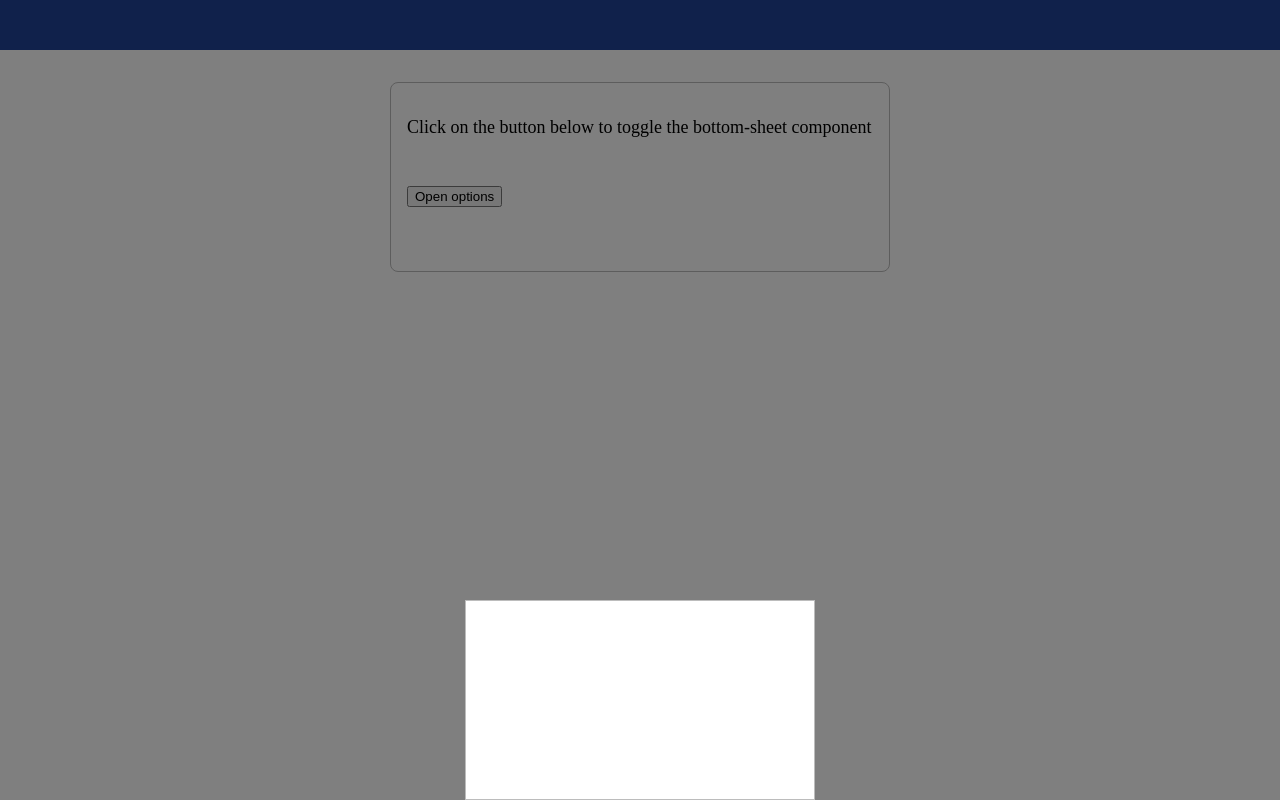
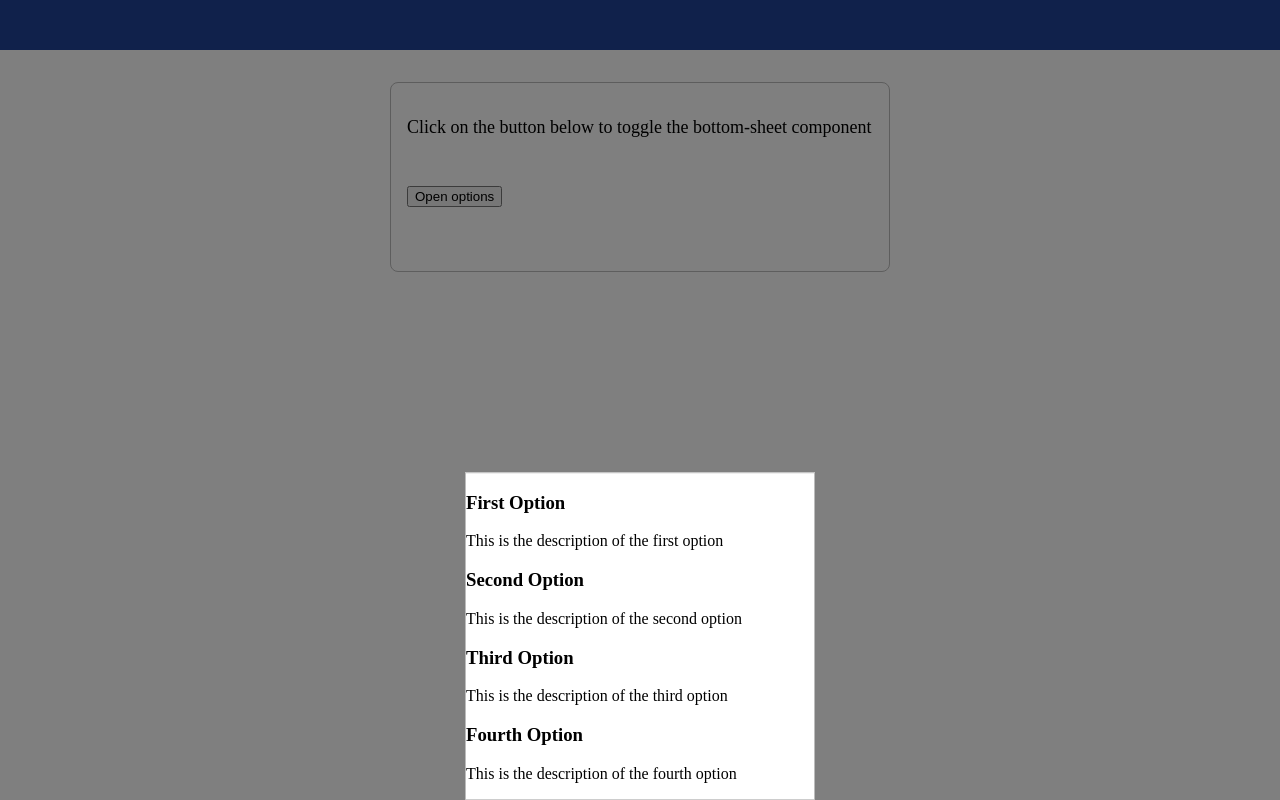
Before and after one commit to abhilashAntony/Reusable-Components, an Angular app: page /bottom-sheet in a window 1280 px wide. Both pictures are taken after a click on the button "Open options". Built offline with nearby package versions, Linux system fonts and the light colour scheme.

Commit message:
Passed fetched text content to bottom-sheet component

```diff
--- a/src/app/app.module.ts
+++ b/src/app/app.module.ts
@@ -3,12 +3,14 @@ import { BrowserModule } from '@angular/platform-browser';
 import { BrowserAnimationsModule } from '@angular/platform-browser/animations'
 
 import { AppRoutingModule } from './app-routing.module';
+import { HttpClientModule } from '@angular/common/http';
 import { AppComponent } from './app.component';
 
 
 import { MainPageComponent } from './main-page/main-page.component';
 import { MainNavigationComponent } from './main-navigation/main-navigation.component';
 import { FormsModule } from '@angular/forms';
+
 
 import { ClickTriggerDirective } from './shared-directives/click-trigger/click-trigger.directive';
 import { CountDownTimerComponent } from './resusable-pages/count-down-timer/count-down-timer.component';
@@ -31,7 +33,8 @@ import { ContentPageComponent } from './resusable-pages/content-page/content-pag
     BrowserModule,
     BrowserAnimationsModule,
     AppRoutingModule,
-    FormsModule
+    FormsModule,
+    HttpClientModule
   ],
   providers: [],
   bootstrap: [AppComponent]
--- /dev/null
+++ b/src/app/interfaces/content-data.ts
@@ -0,0 +1,4 @@
+export interface ContentData {
+    text: string;
+    description: string;
+}
--- /dev/null
+++ b/src/app/interfaces/content-response.ts
@@ -0,0 +1,5 @@
+import { ContentData } from "./content-data";
+
+export interface ContentResponse {
+    result: Array<ContentData>;
+}
--- a/src/app/resusable-pages/bottom-sheet/bottom-sheet.component.html
+++ b/src/app/resusable-pages/bottom-sheet/bottom-sheet.component.html
@@ -1,7 +1,13 @@
 <div class="bottom-sheet--overlay" [@bottomSheetOverlayLoad]="pageState"
-    (@bottomSheetOverlayLoad.done)="onAnimationEvent($event)"
-    (click)="closePage()"></div>
+  (@bottomSheetOverlayLoad.done)="onAnimationEvent($event)" (click)="closePage()"></div>
 <ng-container *ngTemplateOutlet="bottomSheetRef"></ng-container>
 <ng-template #bottomSheetRef>
-  <div class="bottom-sheet__element" [@bottomSheetLoad]="pageState"></div>
+  <div class="bottom-sheet__element" [@bottomSheetLoad]="pageState">
+    <ng-container *ngIf="bottomSheetContent">
+      <div class="bottom-sheet__element__content" *ngFor="let sheetContent of bottomSheetContent">
+        <h3>{{ sheetContent.text }}</h3>
+        <p>{{ sheetContent.description }}</p>
+      </div>
+    </ng-container>
+  </div>
 </ng-template>
--- a/src/app/resusable-pages/bottom-sheet/bottom-sheet.component.ts
+++ b/src/app/resusable-pages/bottom-sheet/bottom-sheet.component.ts
@@ -1,5 +1,6 @@
 import { AfterViewInit, Component, EventEmitter, Input, OnInit, Output } from '@angular/core';
 import { trigger, state, style, animate, transition, AnimationEvent } from '@angular/animations';
+import { ContentResponse } from 'src/app/interfaces/content-response';
 
 @Component({
   selector: 'app-bottom-sheet',
@@ -37,6 +38,7 @@ import { trigger, state, style, animate, transition, AnimationEvent } from '@ang
   ]
 })
 export class BottomSheetComponent implements OnInit, AfterViewInit {
+  @Input() bottomSheetContent: any = null;
   @Output() bottomSheetClosed = new EventEmitter();
   pageState = 'closed';
   constructor() { }
--- a/src/app/resusable-pages/content-page/content-page.component.html
+++ b/src/app/resusable-pages/content-page/content-page.component.html
@@ -1,3 +1,4 @@
+<ng-container *ngIf="bottomSheetContent$ | async as bottomSheetContent">
   <div class="content-page">
     <div class="content-page__description">
       <p class="content-page__description__content">
@@ -11,5 +12,6 @@
   </div>
 
   <ng-container *ngIf="showBottomSheet">
-  <app-bottom-sheet (bottomSheetClosed)="toggleBottomSheet()"></app-bottom-sheet>
+    <app-bottom-sheet [bottomSheetContent]="bottomSheetContent" (bottomSheetClosed)="toggleBottomSheet()"></app-bottom-sheet>
   </ng-container>
+</ng-container>
--- a/src/app/resusable-pages/content-page/content-page.component.ts
+++ b/src/app/resusable-pages/content-page/content-page.component.ts
@@ -1,4 +1,8 @@
 import { Component, OnInit } from '@angular/core';
+import { map, Observable } from 'rxjs';
+import { ContentData } from 'src/app/interfaces/content-data';
+import { ContentResponse } from 'src/app/interfaces/content-response';
+import { FetchContentService } from './fetch-content.service';
 
 @Component({
   selector: 'app-content-page',
@@ -7,8 +11,13 @@ import { Component, OnInit } from '@angular/core';
 })
 export class ContentPageComponent implements OnInit {
   showBottomSheet: boolean;
-  constructor() {
+
+  bottomSheetContent$: Observable<Array<ContentData>>;
+  constructor(private fetchContentService: FetchContentService) {
     this.showBottomSheet = false;
+    this.bottomSheetContent$ = this.fetchContentService.fetchContent().pipe(
+      map(res => res.result)
+    );
   }
 
   ngOnInit(): void {
--- /dev/null
+++ b/src/app/resusable-pages/content-page/fetch-content.service.ts
@@ -0,0 +1,16 @@
+import { HttpClient } from '@angular/common/http';
+import { Injectable } from '@angular/core';
+import { Observable } from 'rxjs';
+import { ContentResponse } from 'src/app/interfaces/content-response';
+
+@Injectable({
+  providedIn: 'root'
+})
+export class FetchContentService {
+
+  constructor(private http: HttpClient) { }
+
+  fetchContent(): Observable<ContentResponse> {
+    return this.http.get<ContentResponse>('../../../assets/resources/content-page.json');
+  }
+}
--- /dev/null
+++ b/src/assets/resources/content-page.json
@@ -0,0 +1,20 @@
+{
+    "result": [
+        {
+            "text": "First Option",
+            "description": "This is the description of the first option"
+        },
+        {
+            "text": "Second Option",
+            "description": "This is the description of the second option"
+        },
+        {
+            "text": "Third Option",
+            "description": "This is the description of the third option"
+        },
+        {
+            "text": "Fourth Option",
+            "description": "This is the description of the fourth option"
+        }
+    ]
+}
```
Also changed, not shown: 1 other file (tests, documents, lock files or other folders). Lines whose indentation alone changed are shown as unchanged.
